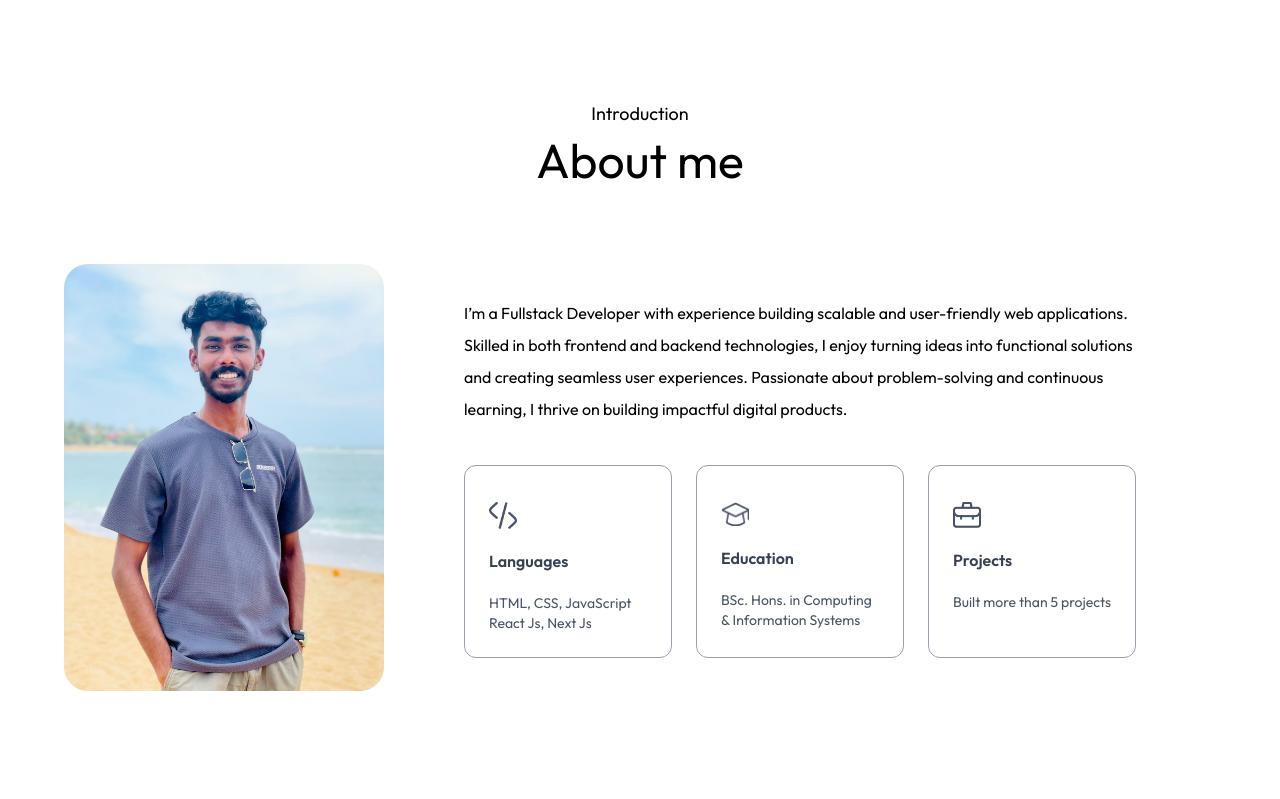
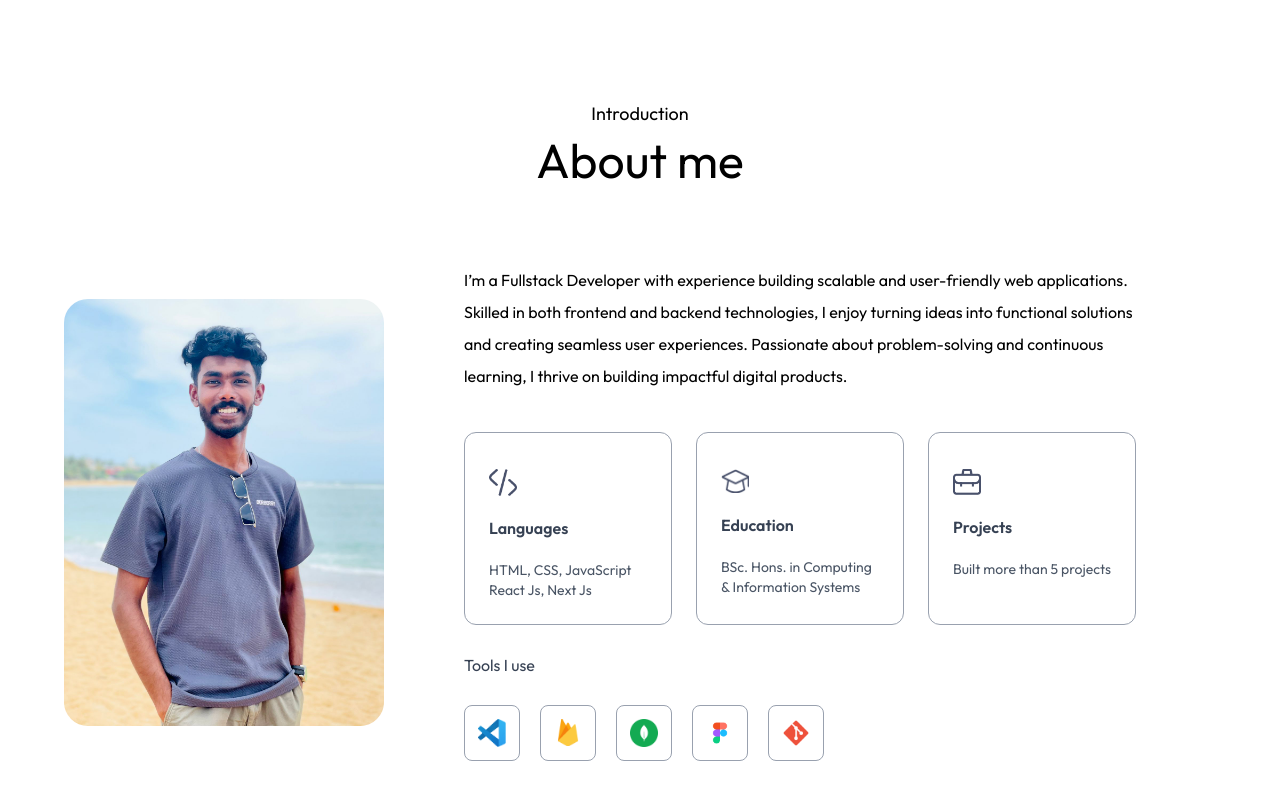
Before and after one commit to Ashan37/AshanPortfolio, a Next.js app: page / in a window 1280 px wide. Shown: the part 820-1619 px from the top of the page. Built offline with nearby package versions, Linux system fonts and the light colour scheme.

Commit message:
add tools i use to about part

```diff
--- a/app/components/About.jsx
+++ b/app/components/About.jsx
@@ -1,18 +1,14 @@
 import React from "react";
 import Image from "next/image";
-import { assets, infoList } from "../assets/assets";
+import { assets, infoList,toolsData } from "../assets/assets";
 
 const About = () => {
   return (
     <div id="about" className="w-full px-4 py-10 mt-20 scroll">
-      {/* Section titles */}
       <h4 className="mb-2 text-lg text-center font-Ovo">Introduction</h4>
       <h2 className="text-5xl text-center font-Ovo">About me</h2>
 
-      {/* Main flex container */}
       <div className="flex flex-col items-center max-w-6xl gap-20 mx-auto my-20 lg:flex-row lg:items-center">
-
-        {/* Left: profile image */}
         <div className="flex-shrink-0 w-64 sm:w-80 rounded-3xl">
           <Image
             src={assets.user_image}
@@ -21,7 +17,6 @@ const About = () => {
           />
         </div>
 
-        {/* Right: description + info cards */}
         <div className="flex-1 text-center lg:text-left">
           <p className="max-w-2xl mx-auto mb-10 font-Ovo lg:mx-0">
             I’m a Fullstack Developer with experience building scalable and
@@ -32,7 +27,6 @@ const About = () => {
             products.
           </p>
 
-          {/* Info cards */}
           <ul className="grid max-w-2xl grid-cols-1 gap-6 mx-auto sm:grid-cols-3 lg:mx-0">
             {infoList.map(({ icon, iconDark, title, description }, index) => (
               <li
@@ -45,6 +39,15 @@ const About = () => {
               </li>
             ))}
           </ul>
+
+          <h4 className="my-6 text-gray-700 font-Ovo">Tools I use</h4>
+          <ul className="flex items-center gap-3 sm:gap-5">
+            {toolsData.map((tool, index)=>(
+                <li className="flex items-center justify-center w-12 duration-500 border border-gray-400 rounded-lg cursor-pointer sm:w-14 aspect-square hover:-translate-y-1" key={index}>
+                    <Image src={tool} alt='tool' className="w-5 sm:w-7"/>
+                </li>
+            ))}
+          </ul>
         </div>
       </div>
     </div>
```
